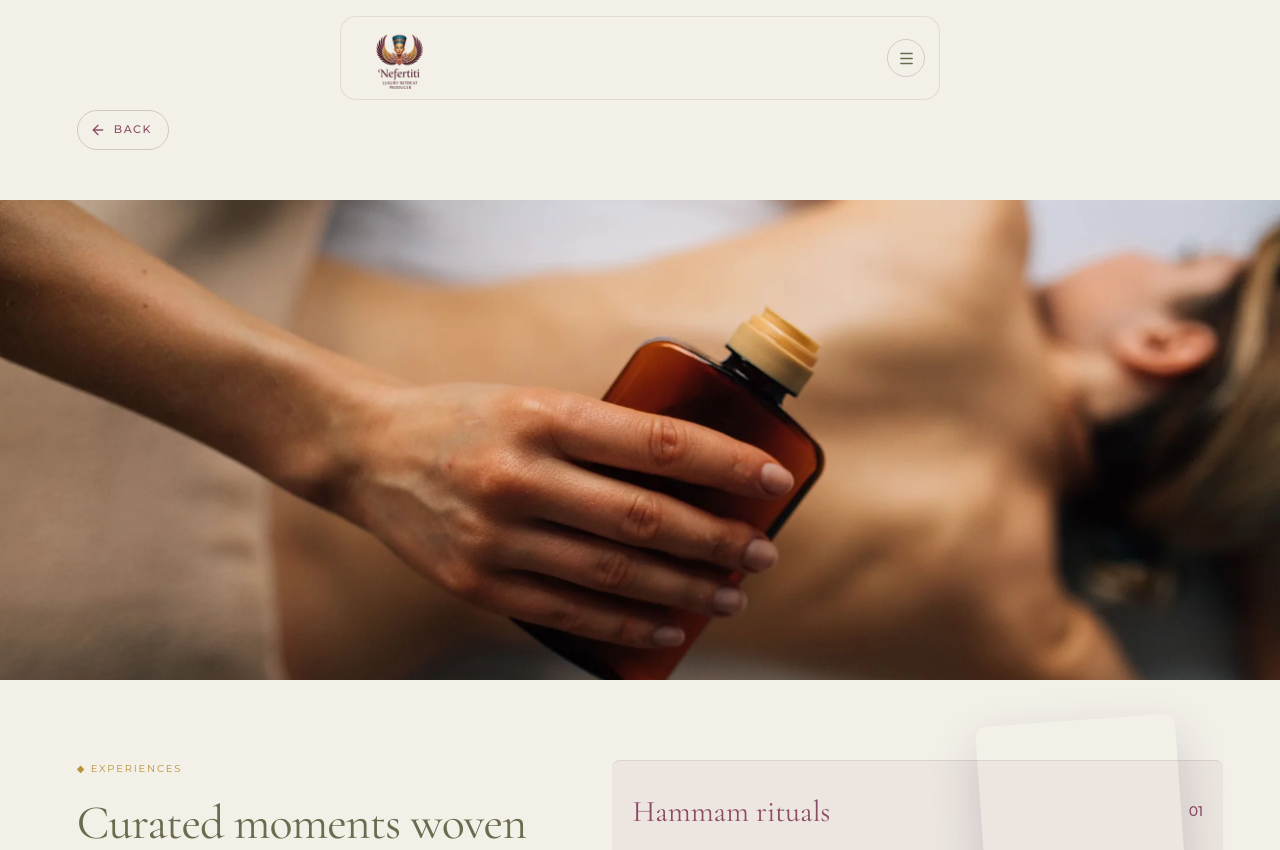
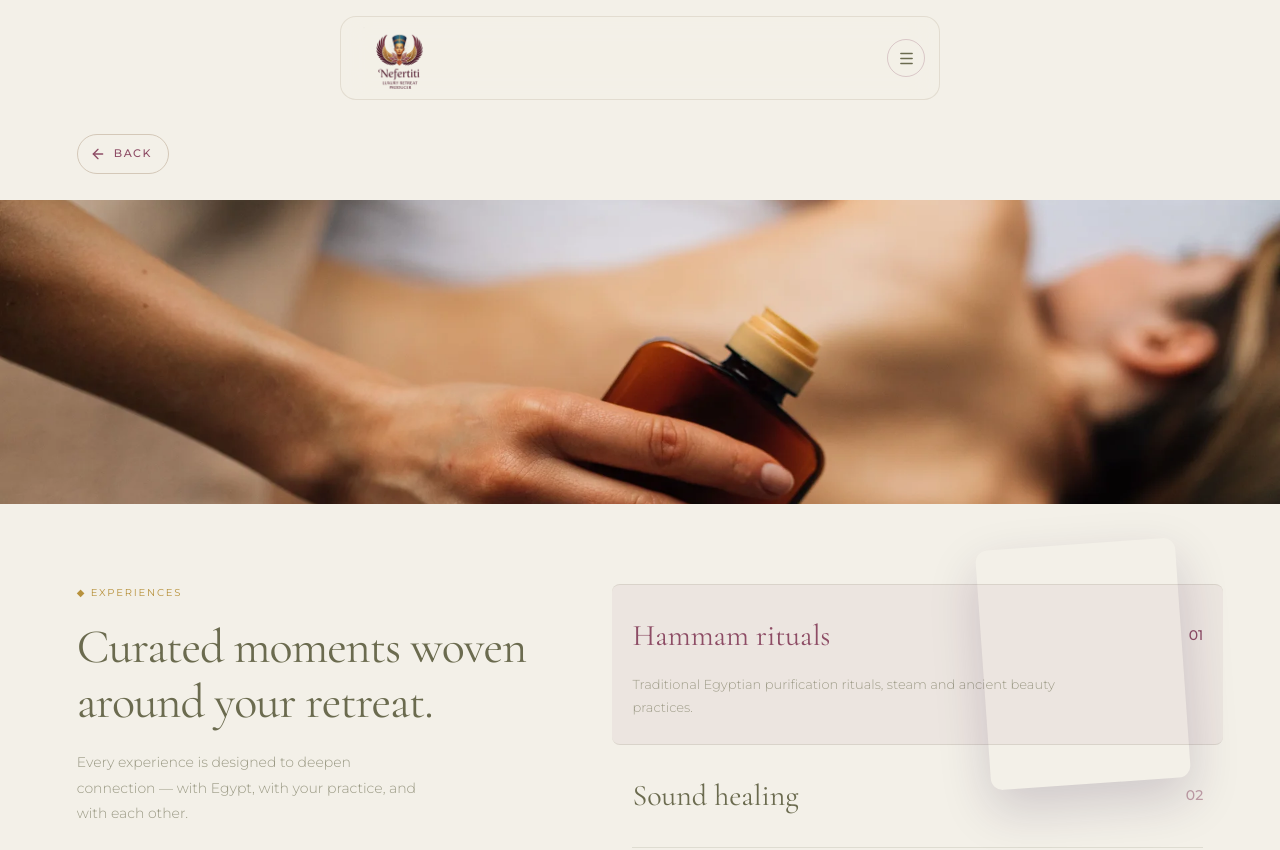
Before and after one commit to yassinsolo83-eng/Nefertiti, a Next.js app: page /experiences in a window 1280 px wide. Shown: the top 850 px of the page. Built offline with nearby package versions, Linux system fonts and the light colour scheme.

Commit message:
Update page.tsx

```diff
--- a/app/experiences/page.tsx
+++ b/app/experiences/page.tsx
@@ -16,13 +16,11 @@ export default function ExperiencesPage() {
     <main className="inner-page">
       <SiteNav solid />
 
-      {/* ── BACK BUTTON ── */}
-      <div className={styles.backWrap}>
-        <BackButton />
-      </div>
-
       {/* ── HERO IMAGE ── */}
       <section className={styles.hero}>
+        <div className={styles.backWrap}>
+          <BackButton />
+        </div>
         <img src="/exp-hero.webp" alt="Nefertiti Experiences" className={styles.heroImg} />
       </section>
 
```
